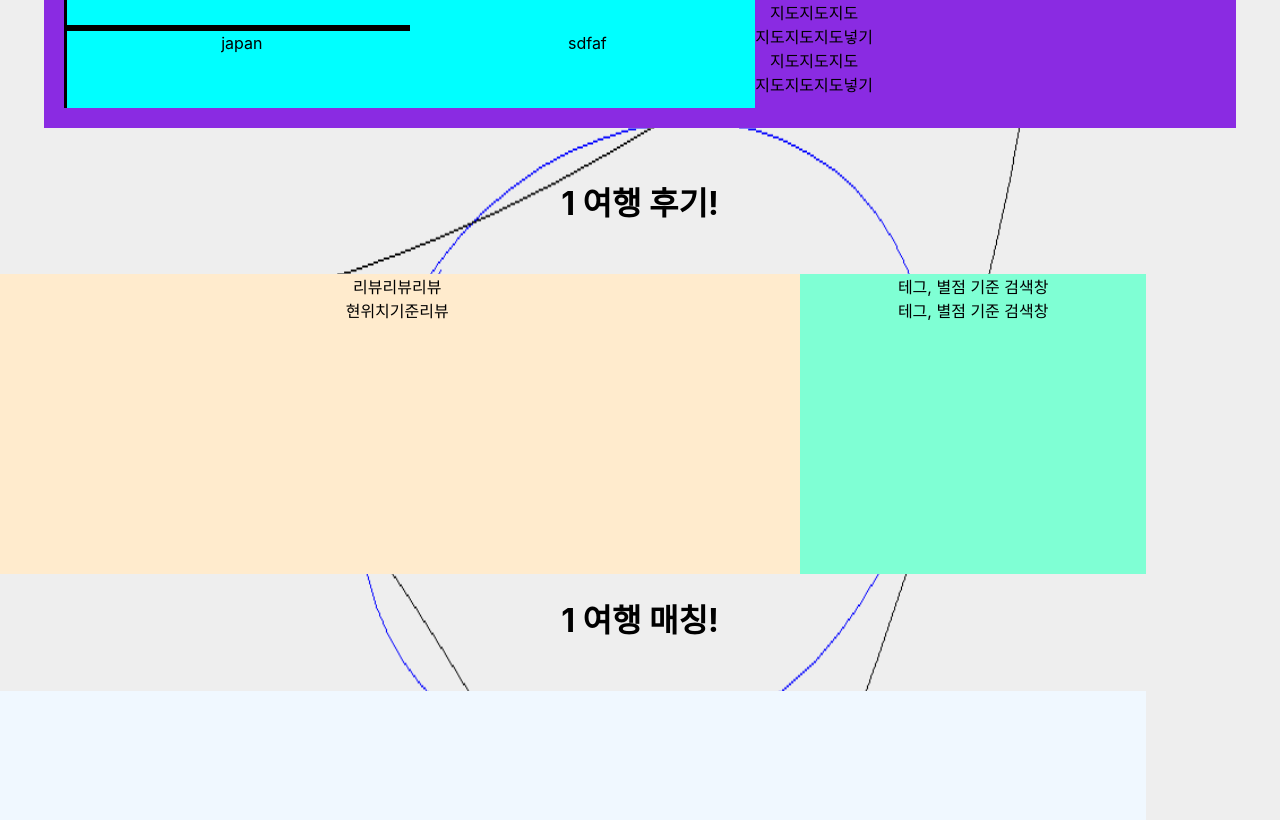
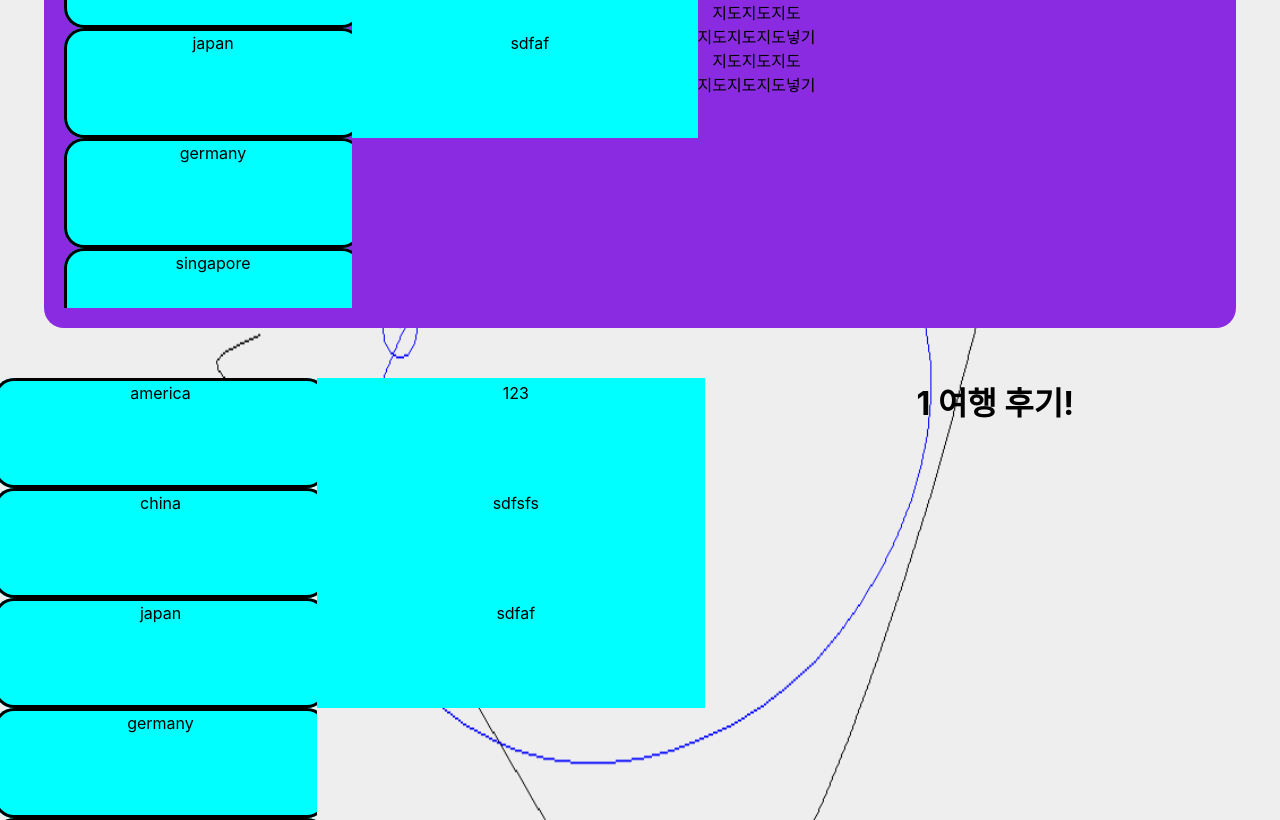
Before and after one commit to kiwoongyoon/trip_review, a React (Create React App) app: page / in a window 1280 px wide. Shown: the part 360-1180 px from the top of the page. Built offline with nearby package versions, Linux system fonts and the light colour scheme.

Commit message:
before start

```diff
--- a/src/App.css
+++ b/src/App.css
@@ -15,10 +15,11 @@
   display: flex;
   flex-direction: row;
   width: 90vw;
-  height: 300px;
+  height: 500px;
   background-color: blueviolet;
   margin: 50px;
   padding: 20px;
+  border-radius: 20px;
 }
 
 .review_board{
--- a/src/App.js
+++ b/src/App.js
@@ -22,6 +22,10 @@ function App() {
             지도지도지도<br/>지도지도지도넣기<br/>
           </div>
         </div>
+        <div className='board'>
+          {select_nation([currunt_nation, set_current_nation])}
+          {select_city(currunt_nation)}
+        </div>
         <h1>{currunt_nation} 여행 후기!</h1>
         <div className='review_board'>
           <div className='review_board_content'>
--- /dev/null
+++ b/src/components/data/data.json
@@ -0,0 +1,32 @@
+[
+    {
+        "id": "1",
+        "name": "america",
+        "url": "..img/america.png"
+    },
+    {
+        "id": "2",
+        "name": "china",
+        "url": "..img/america.png"
+    },
+    {
+        "id": "3",
+        "name": "japan",
+        "url": "..img/america.png"
+    },
+    {
+        "id": "4",
+        "name": "germany",
+        "url": "..img/america.png"
+    },
+    {
+        "id": "5",
+        "name": "singapore",
+        "url": "..img/america.png"
+    },
+    {
+        "id": "6",
+        "name": "france",
+        "url": "..img/america.png"
+    }
+]
--- a/src/components/select.css
+++ b/src/components/select.css
@@ -1,6 +1,6 @@
 .select_nation{
     float: left;
-    width: 30%;
+    width: 25%;
     height: 100%;
     overflow-x: hidden;
     overflow-y: auto;
@@ -19,6 +19,7 @@
     background-color:aqua;
     box-shadow: 0 0 0 3px #000 inset;
     padding: 5px;
+    border-radius: 20px;
 }
 
 .select_city{
--- a/src/components/select.js
+++ b/src/components/select.js
@@ -1,37 +1,5 @@
 import "./select.css"
-
-const nation_list=[
-    {
-        id: "1",
-        name: "america",
-        url: "..img/america.png"
-    },
-    {
-        id: "2",
-        name: "china",
-        url: "..img/america.png"
-    },
-    {
-        id: "3",
-        name: "japan",
-        url: "..img/america.png"
-    },
-    {
-        id: "4",
-        name: "germany",
-        url: "..img/america.png"
-    },
-    {
-        id: "5",
-        name: "singapore",
-        url: "..img/america.png"
-    },
-    {
-        id: "6",
-        name: "france",
-        url: "..img/america.png"
-    }
-]
+import nation_list from './data/data.json';
 
 const select_nation=([currunt_nation, set_current_nation])=>{
     return(
@@ -44,7 +12,7 @@ const select_nation=([currunt_nation, set_current_nation])=>{
 }
 
 const select_nation_element=(props, setter)=>{
-    const{id, name, url} = props
+    const{id, name} = props
     const onclick = ()=>{
         console.log(id);
         console.log(name);
```
